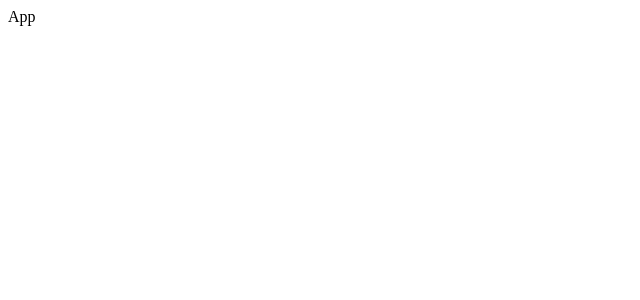
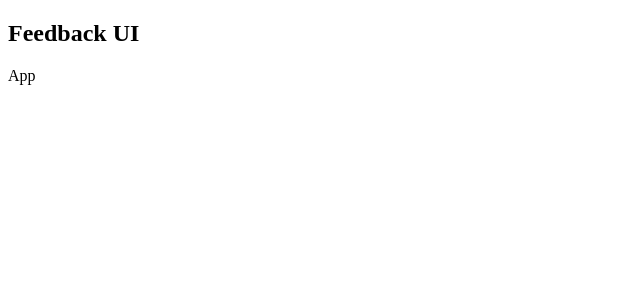
Before and after one commit to ukaran11/feedback-react-demo-app, a React (Create React App) app: page / in a window 1280 px wide. Shown: the top 300 px of the page, without its empty margins (0-640 px from the left). Built offline with nearby package versions, Linux system fonts and the light colour scheme.

Commit message:
Utsav | Added Header comp

```diff
--- a/src/App.js
+++ b/src/App.js
@@ -1,8 +1,12 @@
 import React from 'react'
+import Header from './components/Header'
 
 const App = () => {
   return (
-    <div>App</div>
+      <>
+        <Header/>
+        <div>App</div>
+      </>
   )
 }
 
--- /dev/null
+++ b/src/components/Header.jsx
@@ -0,0 +1,21 @@
+import React from 'react'
+import PropTypes from 'prop-types';
+
+const Header = ({ text }) => {
+  return (
+    <header>
+        <div className="container">
+            <h2>{ text }</h2>
+        </div>
+    </header>
+  )
+}
+
+Header.defaultProps = {
+    text: 'Feedback UI'
+}
+
+Header.propTypes = {
+    text: PropTypes.string
+}
+export default Header
--- a/src/index.js
+++ b/src/index.js
@@ -1,4 +1,9 @@
 import React from 'react';
 import ReactDOM from 'react-dom';
+import './index.css';
 import App from './App'
-ReactDOM.render(<App />, document.getElementById('root'))
+ReactDOM.render(
+    <React.StrictMode>
+        <App />
+    </React.StrictMode>,
+    document.getElementById('root'))
```
Also changed, not shown: src/index.css (added).
